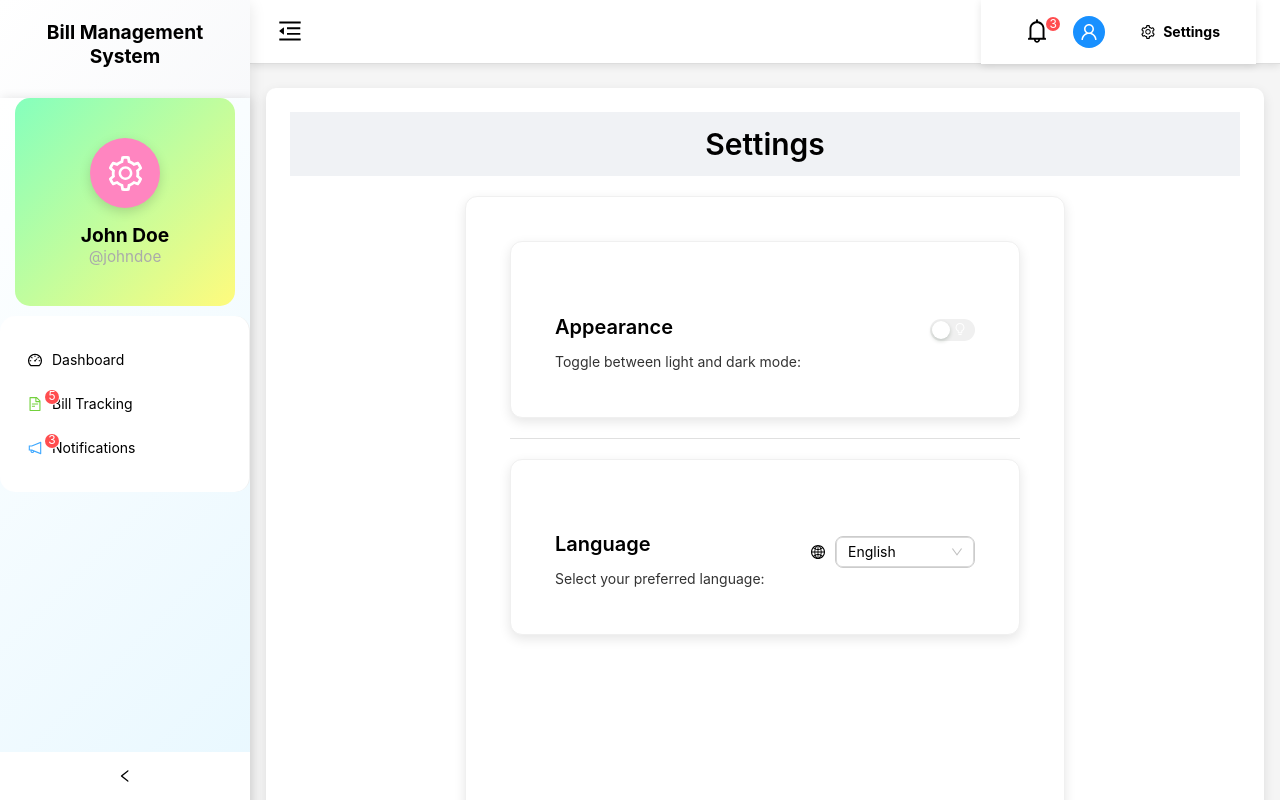
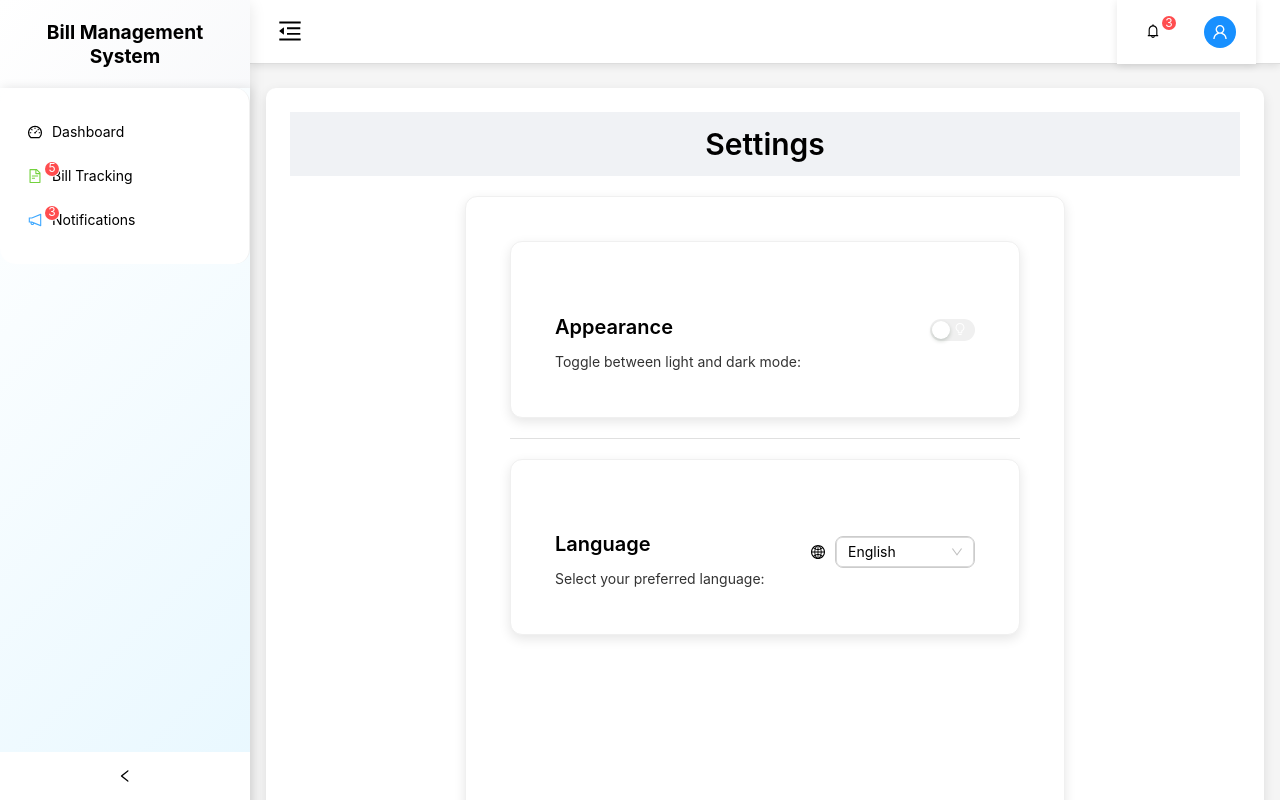
Before and after one commit to vorrawut/react-corporate-bill-management, a React (Create React App) app: page /settings in a window 1280 px wide. Shown: the top 800 px of the page. Built offline with nearby package versions, Linux system fonts and the light colour scheme.

Commit message:
Adjust the topbar

```diff
--- a/src/features/common/SideMenu/ProfileMenu.tsx
+++ /dev/null
@@ -1,36 +0,0 @@
-import React from 'react';
-import { Menu } from 'antd';
-import { Link } from 'react-router-dom';
-import { UserOutlined, SettingOutlined, LogoutOutlined } from '@ant-design/icons';
-import { useTheme } from '../../../contexts/ThemeContext';
-import { useGlobalTranslation } from 'src/contexts/TranslationContext';
-import styles from './SideMenu.module.css';
-
-const ProfileMenu: React.FC = () => {
-    const { theme } = useTheme();
-    const t = useGlobalTranslation();
-
-    return (
-        <Menu
-            className={`${styles.profileMenu} ${theme === 'dark' ? styles.dark : styles.light}`}
-        >
-            <Menu.Item key="profile" icon={<UserOutlined />}>
-                <Link to="/profile" className={`${styles.menuLink} ${theme === 'dark' ? styles.dark : styles.light}`}>
-                    {t('Profile')}
-                </Link>
-            </Menu.Item>
-            <Menu.Item key="settings" icon={<SettingOutlined />}>
-                <Link to="/settings" className={`${styles.menuLink} ${theme === 'dark' ? styles.dark : styles.light}`}>
-                    {t('Settings')}
-                </Link>
-            </Menu.Item>
-            <Menu.Item key="logout" icon={<LogoutOutlined />}>
-                <Link to="/logout" className={`${styles.menuLink} ${theme === 'dark' ? styles.dark : styles.light}`}>
-                    {t('Logout')}
-                </Link>
-            </Menu.Item>
-        </Menu>
-    );
-};
-
-export default ProfileMenu;
--- a/src/features/common/SideMenu/SideMenu.module.css
+++ b/src/features/common/SideMenu/SideMenu.module.css
@@ -10,84 +10,6 @@
 
 .sideMenuContainer.dark {
   background: linear-gradient(135deg, #2e2e2e 0%, #1f1f1f 100%);
-}
-
-/* Profile section styling */
-.profileSection {
-  text-align: center;
-  transition: padding 0.4s ease;
-  cursor: pointer;
-  padding: 40px 10px;
-  margin: 10px 15px;
-  border-radius: 15px;
-  background: linear-gradient(135deg, #85ffbd, #fffb7d);
-}
-
-.profileSection.collapsed {
-  padding: 20px 0;
-  background: transparent;
-}
-
-.profileAvatar {
-  background-color: #ff85c0;
-  transition: all 0.4s ease;
-  box-shadow: 0 4px 12px rgba(0, 0, 0, 0.15);
-}
-
-.profileAvatar.collapsed {
-  box-shadow: none;
-}
-
-.profileInfo {
-  margin-top: 15px;
-  color: #000; /* Default color for light mode */
-}
-
-.profileInfo.dark {
-  color: #fff; /* Color for dark mode */
-}
-
-.profileName {
-  font-weight: bold;
-  font-size: 1.2rem;
-}
-
-.profileHandle {
-  margin: 0;
-  font-size: 0.95rem;
-  color: #aaa;
-}
-
-.profileHandle.dark {
-  color: #ccc; /* Adjusted for dark mode to be more readable */
-}
-
-/* Profile Menu styles */
-.profileMenu {
-  border-radius: 10px;
-  background-color: #ffffff; /* Default for light theme */
-  transition: background-color 0.3s ease, color 0.3s ease;
-}
-
-.profileMenu.dark {
-  background-color: #333333 !important; /* Dark theme background */
-}
-
-.profileMenu .ant-menu-item {
-  color: #000; /* Light theme default text color */
-}
-
-.profileMenu.dark .ant-menu-item {
-  color: #ffffff !important; /* Dark theme text color */
-}
-
-.profileMenu .ant-menu-item:hover {
-  background-color: #f0f0f0;
-}
-
-
-.profileMenu.dark .ant-menu-item:hover {
-  background-color: #505050 !important;
 }
 
 /* Menu container styling */
--- a/src/features/common/SideMenu/SideMenu.tsx
+++ b/src/features/common/SideMenu/SideMenu.tsx
@@ -1,9 +1,7 @@
 import React, { useState } from 'react';
-import { Menu, Avatar, Dropdown } from 'antd';
+import { Menu } from 'antd';
 import { useLocation, useNavigate } from 'react-router-dom';
-import { SettingOutlined } from '@ant-design/icons';
 import { useTheme } from '../../../contexts/ThemeContext';
-import ProfileMenu from './ProfileMenu';
 import SideMenuItems from './SideMenuItems';
 import styles from './SideMenu.module.css';
 
@@ -43,23 +41,6 @@ const SideMenu: React.FC<SideMenuProps> = ({ collapsed }) => {
 
   return (
     <div className={`${styles.sideMenuContainer} ${theme === 'dark' ? styles.dark : ''}`}>
-      {/* Profile Section */}
-      <div className={`${styles.profileSection} ${collapsed ? styles.collapsed : ''}`}>
-        <Dropdown overlay={<ProfileMenu />} placement="bottomCenter">
-          <Avatar
-            size={collapsed ? 40 : 70}
-            icon={<SettingOutlined />}
-            className={`${styles.profileAvatar} ${collapsed ? styles.collapsed : ''}`}
-          />
-        </Dropdown>
-        {!collapsed && (
-          <div className={`${styles.profileInfo} ${theme === 'dark' ? styles.dark : ''}`}>
-            <span className={styles.profileName}>John Doe</span>
-            <p className={`${styles.profileHandle} ${theme === 'dark' ? styles.dark : ''}`}>@johndoe</p>
-          </div>
-        )}
-      </div>
-
       {/* Menu Items */}
       <Menu
         theme={theme === 'dark' ? 'dark' : 'light'}
--- /dev/null
+++ b/src/features/common/TopBar/ProfileMenu.tsx
@@ -0,0 +1,67 @@
+import React, { useState, useRef, useEffect } from 'react';
+import { Link } from 'react-router-dom';
+import { UserOutlined, SettingOutlined, LogoutOutlined } from '@ant-design/icons';
+import { useTheme } from '../../../contexts/ThemeContext';
+import { useGlobalTranslation } from 'src/contexts/TranslationContext';
+import styles from './TopBar.module.css';
+
+const ProfileMenu: React.FC = () => {
+    const { theme } = useTheme();
+    const t = useGlobalTranslation();
+
+    // State to control visibility of the profile menu
+    const [isMenuVisible, setIsMenuVisible] = useState(false);
+    const menuRef = useRef<HTMLDivElement>(null);
+
+    // Toggle menu visibility
+    const toggleMenu = () => setIsMenuVisible((prev) => !prev);
+
+    // Close the menu if clicked outside
+    const handleClickOutside = (event: MouseEvent) => {
+        if (menuRef.current && !menuRef.current.contains(event.target as Node)) {
+            setIsMenuVisible(false);
+        }
+    };
+
+    useEffect(() => {
+        document.addEventListener('mousedown', handleClickOutside);
+        return () => {
+            document.removeEventListener('mousedown', handleClickOutside);
+        };
+    }, []);
+
+    // Dynamic class based on theme
+    const themeClass = theme === 'dark' ? styles.dark : styles.light;
+
+    return (
+        <div className={`${styles.profileSection} ${themeClass}`} ref={menuRef}>
+            {/* Profile Avatar */}
+            <div onClick={toggleMenu} className={`${styles.profileAvatar} ${themeClass}`}>
+                <UserOutlined className={styles.profileIcon} />
+            </div>
+
+            {/* Profile Menu */}
+            {isMenuVisible && (
+                <div className={`${styles.profileMenu} ${themeClass}`}>
+                    <div className={`${styles.menuItem} ${themeClass}`}>
+                        <Link to="/profile" className={`${styles.menuLink} ${themeClass}`}>
+                            <UserOutlined /> {t('Profile')}
+                        </Link>
+                    </div>
+                    <div className={`${styles.menuItem} ${themeClass}`}>
+                        <Link to="/settings" className={`${styles.menuLink} ${themeClass}`}>
+                            <SettingOutlined /> {t('Settings')}
+                        </Link>
+                    </div>
+                    <div className={`${styles.menuItem} ${themeClass}`}>
+                        <Link to="/logout" className={`${styles.menuLink} ${themeClass}`}>
+                            <LogoutOutlined /> {t('Logout')}
+                        </Link>
+                    </div>
+                </div>
+            )}
+        </div>
+    );
+};
+
+export default ProfileMenu;
--- a/src/features/common/TopBar/TopBar.module.css
+++ b/src/features/common/TopBar/TopBar.module.css
@@ -1,5 +1,3 @@
-/* TopBar.module.css */
-
 /* General TopBar Styling */
 .topBar {
   background: #ffffff;
@@ -7,123 +5,147 @@
   display: flex;
   justify-content: flex-end;
   align-items: center;
-  transition: all 0.3s ease;
+  gap: 20px;
+  transition: background 0.3s ease, box-shadow 0.3s ease;
   box-shadow: 0 2px 8px rgba(0, 0, 0, 0.1);
-  gap: 20px;
 }
 
 .topBar.dark {
-  background: #141414;
+  background: #1f1f1f;
   box-shadow: 0 2px 8px rgba(0, 0, 0, 0.3);
 }
 
-/* Header placeholder (for flexible layout) */
-.headerPlaceholder {
-  flex-grow: 1;
+/* Profile Section Styling */
+.profileSection {
+  position: relative;
+  display: flex;
+  align-items: center;
+  cursor: pointer;
+  transition: all 0.3s ease;
 }
 
-/* Avatar Styling */
-.avatar {
+/* Profile Avatar Styling */
+.profileAvatar {
+  width: 32px;
+  height: 32px;
   background-color: #1890ff;
-  cursor: pointer;
+  border-radius: 50%;
+  display: flex;
+  align-items: center;
+  justify-content: center;
   transition: transform 0.3s ease, box-shadow 0.3s ease, background-color 0.3s ease;
 }
 
-.avatar:hover {
+.profileAvatar:hover {
   transform: scale(1.1);
-  box-shadow: 0 4px 12px rgba(0, 0, 0, 0.2);
-  background-color: #40a9ff; /* Slightly lighter blue for hover */
+  box-shadow: 0 4px 12px rgba(0, 0, 0, 0.15);
 }
 
-.avatar.dark {
+.profileAvatar.dark {
   background-color: #40a9ff;
 }
 
-.avatar.dark:hover {
-  background-color: #69c0ff; /* Even lighter blue for hover in dark mode */
+.profileAvatar.dark:hover {
+  background-color: #69c0ff;
 }
 
-/* Notification Bell Button Styling */
-.iconButton {
-  font-size: 1.5rem;
-  color: #000;
-  transition: transform 0.3s ease, color 0.3s ease;
+/* Profile Icon */
+.profileIcon {
+  font-size: 16px;
+  color: white;
 }
 
-.iconButton:hover {
-  color: #1890ff;
-  transform: scale(1.1);
-}
-
-.iconButton.dark {
-  color: #ffffff;
-}
-
-.iconButton.dark:hover {
-  color: #40a9ff;
-}
-
-/* Settings Button Styling */
-.settingsButton {
-  font-weight: bold;
-  transition: all 0.3s ease, box-shadow 0.3s ease;
-  color: #000;
-}
-
-.settingsButton:hover {
-  color: #1890ff;
-  transform: scale(1.05);
-  box-shadow: 0 2px 8px rgba(0, 0, 0, 0.15); /* Adding shadow for depth */
-}
-
-.settingsButton.dark {
-  color: #ffffff;
-}
-
-.settingsButton.dark:hover {
-  color: #40a9ff;
-  box-shadow: 0 2px 8px rgba(255, 255, 255, 0.2); /* Shadow for dark mode */
-}
-
-/* Settings Menu Styling */
-.settingsMenu {
-  min-width: 200px;
-  border-radius: 10px;
-  box-shadow: 0 4px 12px rgba(0, 0, 0, 0.15);
+/* Profile Menu Styling */
+.profileMenu {
+  position: absolute;
+  top: 100%;
+  right: 0;
+  min-width: 150px;
+  background-color: #ffffff;
+  border-radius: 8px;
+  box-shadow: 0 4px 12px rgba(0, 0, 0, 0.1);
+  z-index: 999;
   padding: 5px 0;
   transition: all 0.3s ease;
 }
 
-.settingsMenu.light {
-  background-color: #ffffff;
-  border: 1px solid #e8e8e8;
+.profileMenu.dark {
+  background-color: #2b2b2b;
+  box-shadow: 0 4px 12px rgba(0, 0, 0, 0.3);
+  border: 1px solid #444;
 }
 
-.settingsMenu.dark {
-  background-color: #1f1f1f;
-  border: 1px solid #444444;
-}
-
-/* Settings Menu Items */
+/* Menu Item Styling */
 .menuItem {
-  padding: 10px 20px;
-  font-size: 1rem;
-  color: #000;
-  transition: all 0.3s ease, background-color 0.3s ease, color 0.3s ease;
-}
-
-.menuItem:hover {
-  background-color: #e6f7ff; /* Light blue on hover */
-  color: #1890ff; /* Highlight text color on hover */
-  transform: scale(1.02);
+  padding: 8px 10px;
+  font-size: 13px;
+  display: flex;
+  align-items: center;
+  transition: background-color 0.3s ease, color 0.3s ease;
+  cursor: pointer;
+  color: #000; /* Default color for light mode */
 }
 
 .menuItem.dark {
   color: #ffffff;
 }
 
+.menuItem:hover {
+  background-color: #e6f7ff;
+}
+
 .menuItem.dark:hover {
-  background-color: #333333; /* Darker background on hover */
-  color: #69c0ff; /* Highlighted text color in dark mode */
-  transform: scale(1.02);
+  background-color: #505050;
+  color: #ffffff; /* Ensure text is white in dark mode */
 }
+
+/* Menu Link Styling */
+.menuLink {
+  color: inherit; /* Inherit color from parent (.menuItem) */
+  display: flex;
+  align-items: center;
+  gap: 8px; /* Reduced spacing between icon and text */
+  transition: color 0.3s ease;
+}
+
+.menuLink:hover {
+  color: #1890ff; /* Light mode hover color */
+}
+
+.menuLink.dark:hover {
+  color: #69c0ff; /* Dark mode hover color */
+}
+
+/* Notification Icon Styling */
+.iconWrapper {
+  margin-right: 15px;
+  cursor: pointer;
+  transition: transform 0.3s ease, color 0.3s ease;
+}
+
+.iconWrapper:hover {
+  transform: scale(1.1);
+}
+
+.iconWrapper.dark {
+  color: #ffffff;
+}
+
+.iconWrapper.dark:hover {
+  color: #40a9ff;
+}
+
+/* Notification Icon */
+.notificationIcon {
+  font-size: 20px;
+  color: #000;
+  transition: color 0.3s ease;
+}
+
+.notificationIcon.dark {
+  color: #ffffff;
+}
+
+.notificationIcon.dark:hover {
+  color: #40a9ff;
+}
--- a/src/features/common/TopBar/TopBar.tsx
+++ b/src/features/common/TopBar/TopBar.tsx
@@ -1,79 +1,35 @@
-import React from 'react';
-import { Layout, Dropdown, Button, Menu, Avatar, Tooltip, Badge } from 'antd';
-import { SettingOutlined, BellOutlined, UserOutlined } from '@ant-design/icons';
+import React, { useState } from 'react';
+import { Layout, Badge, Tooltip, Button } from 'antd';
+import { BellOutlined } from '@ant-design/icons';
 import { useTheme } from '../../../contexts/ThemeContext';
-import { useNavigate } from 'react-router-dom';
+import ProfileMenu from './ProfileMenu';
 import styles from './TopBar.module.css';
 
 const { Header } = Layout;
 
 const TopBar: React.FC = () => {
   const { theme } = useTheme();
-  const navigate = useNavigate();
+  const [notificationCount, _] = useState(3); // Example notifications count
 
-  // Define a menu structure for the settings dropdown
-  const menuItems = [
-    { key: '1', label: 'Settings Page', onClick: () => navigate('/settings') },
-    { key: '2', label: 'Profile Settings', onClick: () => navigate('/profile') },
-    { key: '3', label: 'Account Preferences', onClick: () => navigate('/preferences') },
-    { key: '4', label: 'Logout', onClick: () => navigate('/logout') }
-  ];
-
-  // Create menu items dynamically
-  const settingsMenu = (
-    <Menu
-      className={`${styles.settingsMenu} ${theme === 'dark' ? styles.dark : styles.light}`}
-    >
-      {menuItems.map((item, index) => (
-        <Menu.Item
-          key={`TopBar_${index}`} // Unique key with class name prefix and index
-          className={`${styles.menuItem} ${theme === 'dark' ? styles.dark : styles.light}`}
-          onClick={item.onClick}
-        >
-          {item.label}
-        </Menu.Item>
-      ))}
-    </Menu>
-  );
+  const themeClass = theme === 'dark' ? styles.dark : styles.light;
 
   return (
-    <Header
-      className={`${styles.topBar} ${theme === 'dark' ? styles.dark : styles.light}`}
-    >
-      <div className={styles.headerPlaceholder}></div>
-
+    <Header className={`${styles.topBar} ${themeClass}`}>
       {/* Notification Bell */}
+      <div className={`${styles.iconWrapper} ${themeClass}`}>
         <Tooltip title="Notifications">
-        <Badge count={3} size="small" offset={[0, 8]}>
+          <Badge count={notificationCount} size="small" offset={[0, 8]}>
             <Button
               type="text"
-            icon={<BellOutlined />}
-            className={`${styles.iconButton} ${theme === 'dark' ? styles.dark : styles.light}`}
+              icon={<BellOutlined className={`${styles.notificationIcon} ${themeClass}`} />}
+              className={`${styles.iconButton} ${themeClass}`}
             />
           </Badge>
         </Tooltip>
+      </div>
 
-      {/* User Avatar */}
-      <Tooltip title="Profile">
-        <Avatar
-          icon={<UserOutlined />}
-          className={`${styles.avatar} ${theme === 'dark' ? styles.dark : styles.light}`}
-          onClick={() => navigate('/profile')}
-        />
-      </Tooltip>
-
-      {/* Settings Button */}
-      <Dropdown overlay={settingsMenu} trigger={['click']} placement="bottomRight" arrow>
-        <Tooltip title="Settings">
-          <Button
-            type="text"
-            icon={<SettingOutlined />}
-            className={`${styles.settingsButton} ${theme === 'dark' ? styles.dark : styles.light}`}
-          >
-            Settings
-          </Button>
-        </Tooltip>
-      </Dropdown>
+      {/* Profile Section */}
+      <ProfileMenu />
     </Header>
   );
 };
```
Lines whose indentation alone changed are shown as unchanged.
